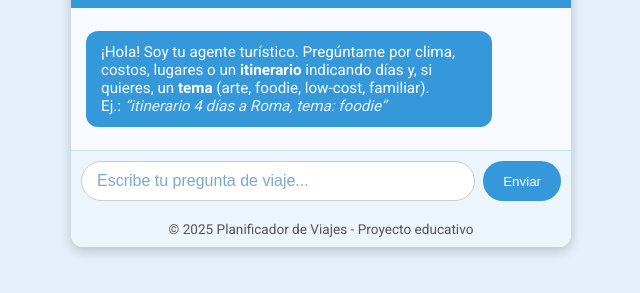
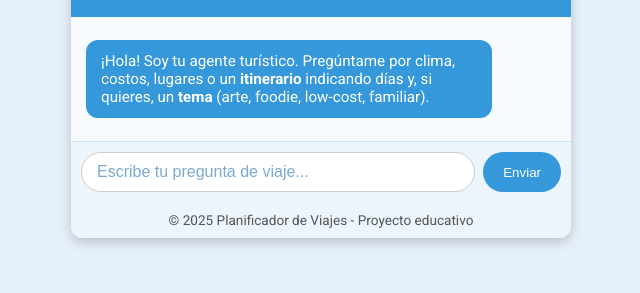
Before and after one commit to JuliiizLargo/VercelApp, a plain HTML site: page static/index.html in a window 1280 px wide. Shown: the part 321-614 px from the top of the page, without its empty margins (319-959 px from the left). Drawn offline with Linux system fonts and the light colour scheme.

Commit message:
Update index.html

```diff
--- a/static/index.html
+++ b/static/index.html
@@ -17,7 +17,6 @@
       <!-- Mensaje inicial -->
       <div class="message bot">
         ¡Hola! Soy tu agente turístico. Pregúntame por clima, costos, lugares o un <b>itinerario</b> indicando días y, si quieres, un <b>tema</b> (arte, foodie, low-cost, familiar).<br/>
-        Ej.: <i>“itinerario 4 días a Roma, tema: foodie”</i>
       </div>
     </main>
 
```
